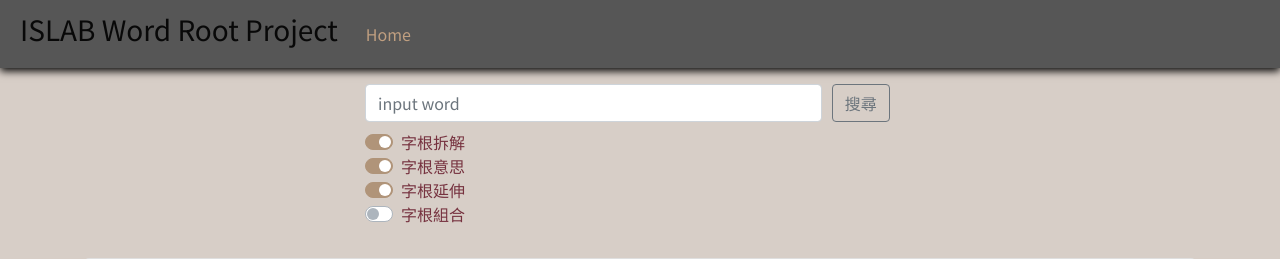
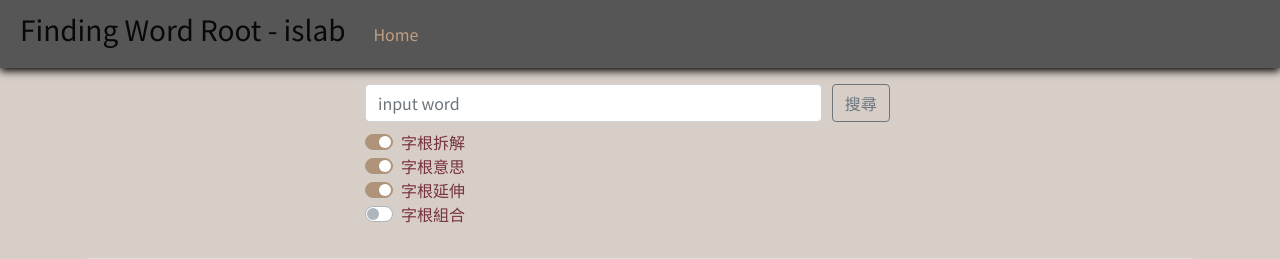
Before and after one commit to zing9264/NLP-WordRootProject, a Flask app: page / in a window 1280 px wide. Shown: the top 259 px of the page. Run offline with Flask 2, Linux system fonts and the light colour scheme; some libraries are stand-ins or nearby versions.

Commit message:
Update base.html

```diff
--- a/templates/base.html
+++ b/templates/base.html
@@ -27,13 +27,13 @@
 
 
   <!-- 可供更改的部分 -->
-  <title>{% block title %}{% endblock %}</title>
+  <title>{% block title %}Finding Word Root – Web Application{% endblock %}</title>
 </head>
 
 <body>
   <nav class="navbar sticky-top navbar-expand-lg navbar-light bg-blackboard">
     <a class="navbar-brand" href="/">
-      <p class="h3 mx-1">ISLAB Word Root Project</p>
+      <p class="h3 mx-1">Finding Word Root - islab</p>
     </a>
     <button class="navbar-toggler" type="button" data-toggle="collapse" data-target="#navbarSupportedContent" aria-controls="navbarSupportedContent" aria-expanded="false" aria-label="Toggle navigation">
       <span class="navbar-toggler-icon"></span>
```
